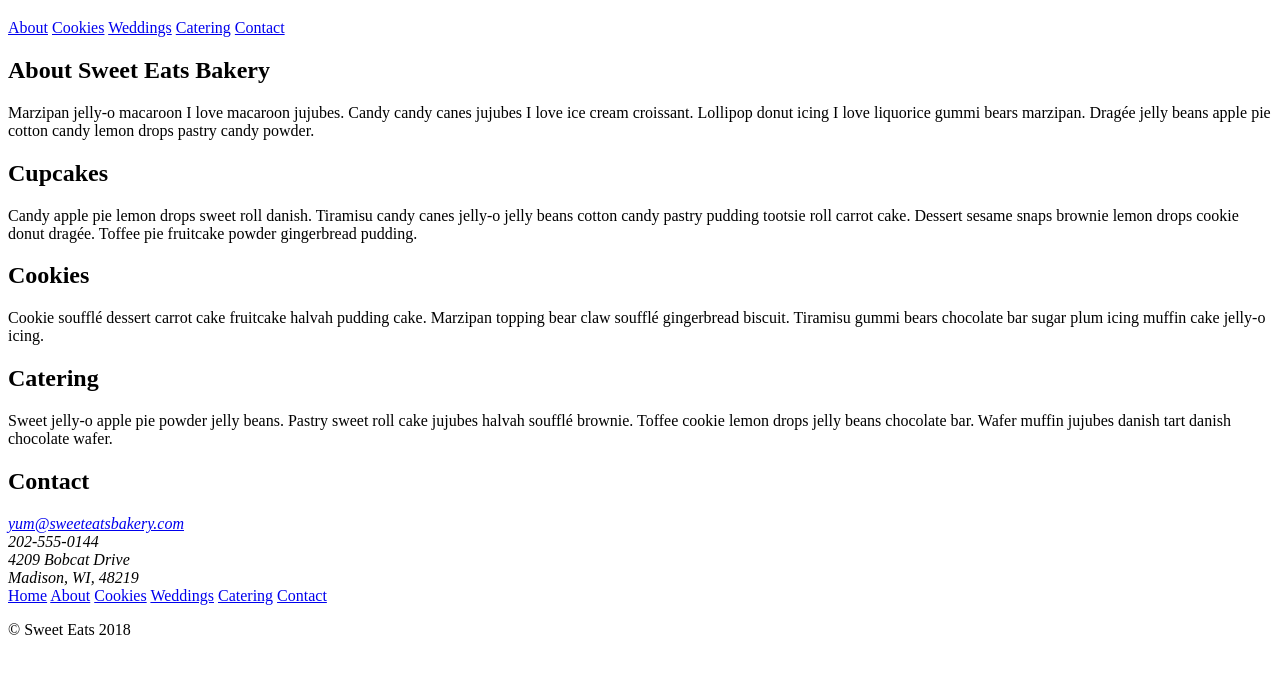
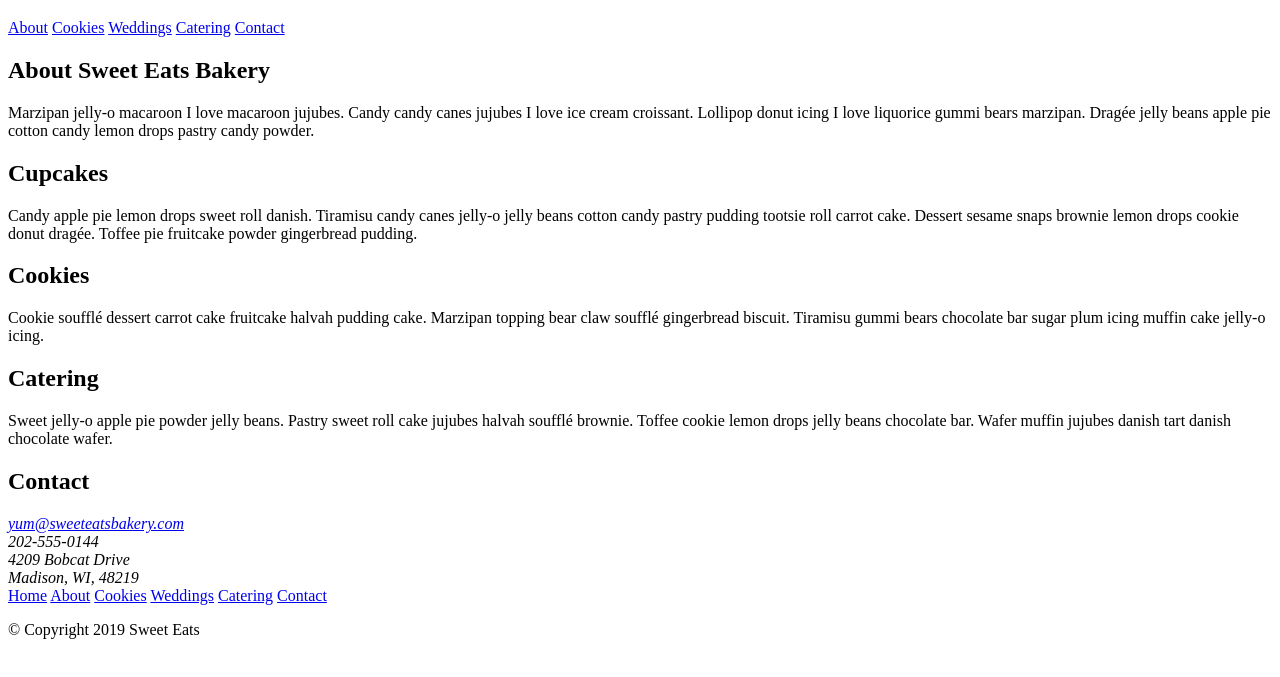
Before and after one commit to brudnak/lambdaschool_user_interface_one, a plain HTML site: page index.html in a window 1280 px wide. Shown: the part 61-738 px from the top of the page. Drawn offline with Linux system fonts and the light colour scheme.

```diff
--- a/index.html
+++ b/index.html
@@ -83,7 +83,7 @@
         <a href="#">Catering</a>
         <a href="#">Contact</a>
       </nav>
-      <p>&copy; Sweet Eats 2018</p>
+      <p>&copy; Copyright 2019 Sweet Eats</p>
     </footer>
   </body>
 </html>
```
